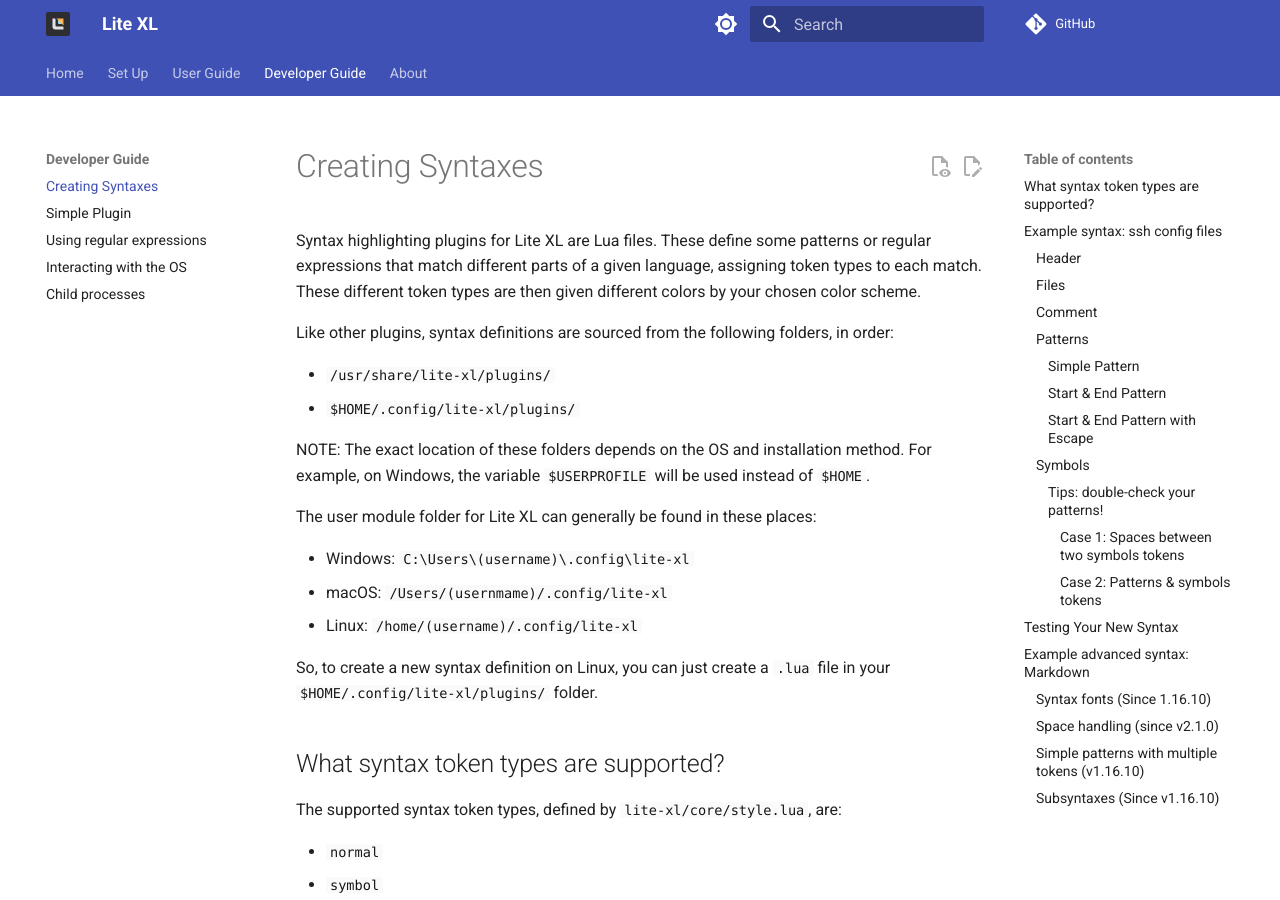
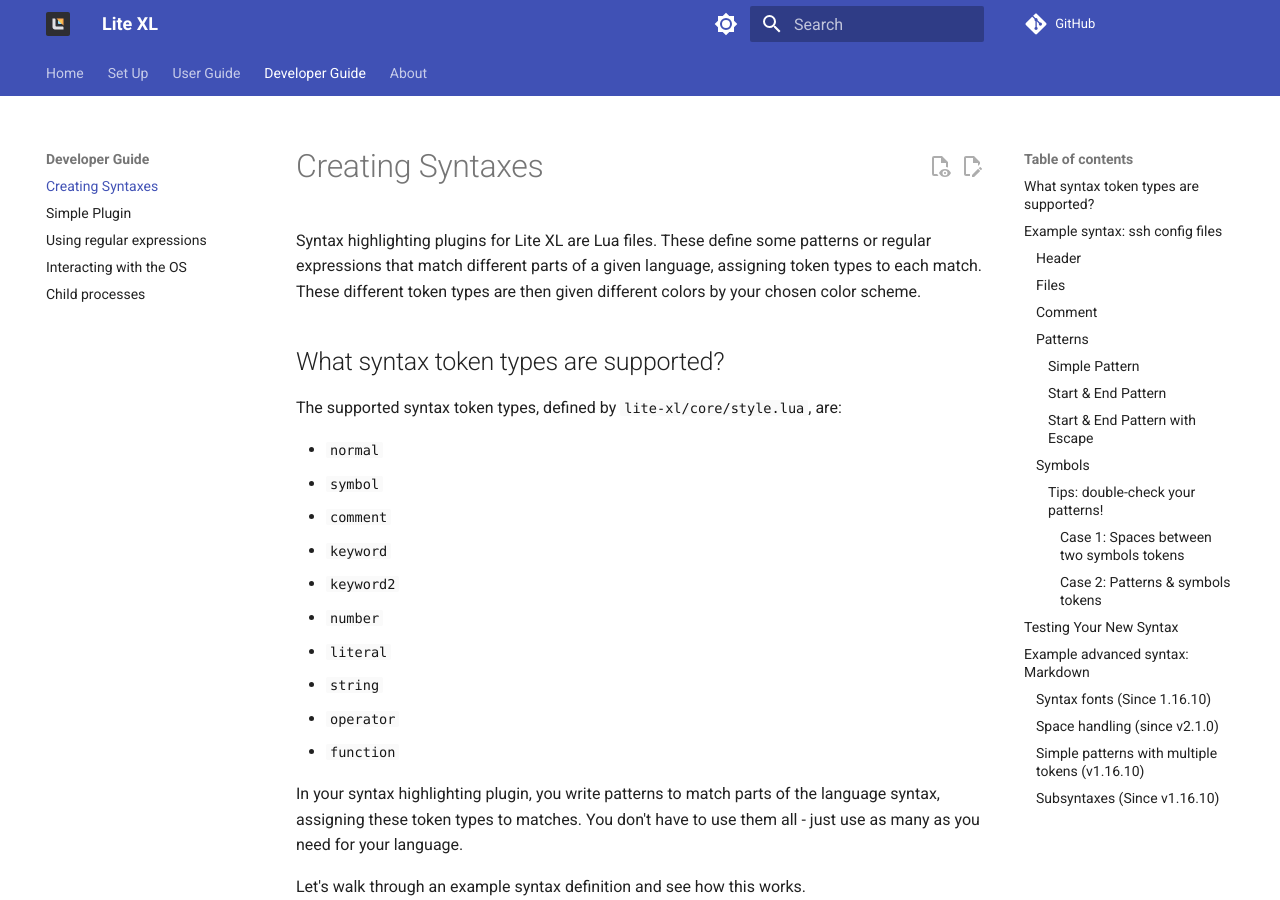
Before and after one commit to lite-xl/lite-xl.github.io, an MkDocs documentation site: the page built from docs/developer-guide/creating-syntaxes.md, in a window 1280 px wide and 900 px high. Built offline with MkDocs 1.6.1 and Material for MkDocs 9.7.7, drawn with Linux system fonts in a browser that asks for light colours; some web fonts are replaced; comment, search, counter and statistics services are not loaded; the version menu is left out.

Commit message:
remove plugin location section

```diff
--- a/docs/developer-guide/creating-syntaxes.md
+++ b/docs/developer-guide/creating-syntaxes.md
@@ -10,24 +10,6 @@
 match different parts of a given language,
 assigning token types to each match.
 These different token types are then given different colors by your chosen color scheme.
-
-Like other plugins, syntax definitions are sourced from the following folders,
-in order:
-
-- `/usr/share/lite-xl/plugins/`
-- `$HOME/.config/lite-xl/plugins/`
-
-NOTE: The exact location of these folders depends on the OS and installation method.
-For example, on Windows, the variable `$USERPROFILE` will be used instead of `$HOME`.
-
-The user module folder for Lite XL can generally be found in these places:
-
-- Windows: `C:\Users\(username)\.config\lite-xl`
-- macOS: `/Users/(usernmame)/.config/lite-xl`
-- Linux: `/home/(username)/.config/lite-xl`
-
-So, to create a new syntax definition on Linux,
-you can just create a `.lua` file in your `$HOME/.config/lite-xl/plugins/` folder.
 
 ## What syntax token types are supported?
 
```
